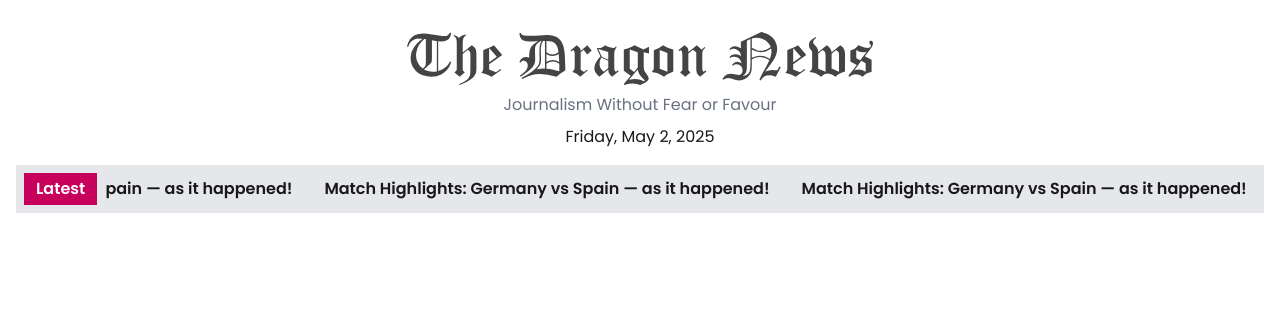
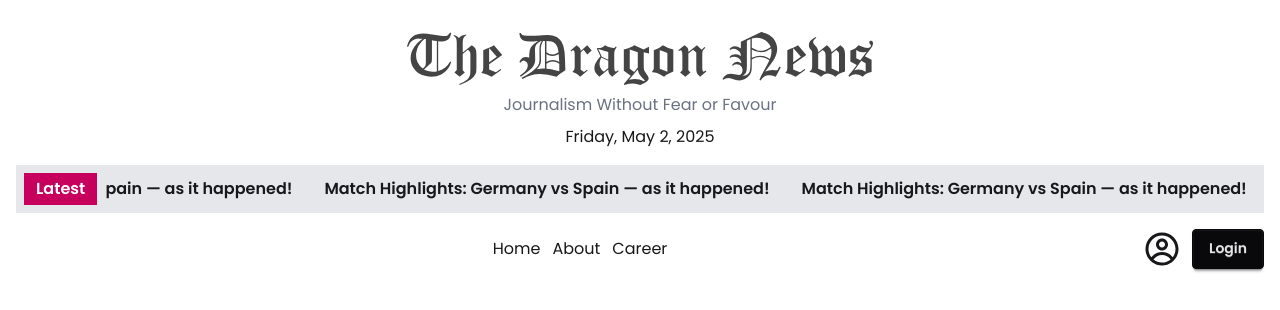
Before and after one commit to abdullahilbaki/Dragon-News, a React (Vite) app: page / in a window 1280 px wide. Shown: the top 310 px of the page. Built offline with nearby package versions, Linux system fonts and the light colour scheme.

Commit message:
added navbar

```diff
--- a/package.json
+++ b/package.json
@@ -16,6 +16,7 @@
     "react": "^19.0.0",
     "react-dom": "^19.0.0",
     "react-fast-marquee": "^1.6.5",
+    "react-icons": "^5.5.0",
     "react-router": "^7.5.3",
     "tailwindcss": "^4.1.5"
   },
--- /dev/null
+++ b/src/components/Navbar.tsx
@@ -0,0 +1,26 @@
+import { NavLink } from "react-router";
+import { CgProfile } from "react-icons/cg";
+
+const Navbar = () => {
+  return (
+    <div className="flex flex-col-reverse sm:flex-row gap-4 items-center justify-between py-4">
+      {/* left empty div */}
+      <div></div>
+
+      {/* middle nav links */}
+      <div className="flex gap-3">
+        <NavLink to={"/"}>Home</NavLink>
+        <NavLink to={"/about"}>About</NavLink>
+        <NavLink to={"/career"}>Career</NavLink>
+      </div>
+
+      {/* right div */}
+      <div className="flex items-center gap-3">
+        <CgProfile className="text-4xl"/>
+        <button className="btn btn-neutral">Login</button>
+      </div>
+    </div>
+  );
+};
+
+export default Navbar;
--- a/src/layouts/HomeLayout.tsx
+++ b/src/layouts/HomeLayout.tsx
@@ -1,6 +1,7 @@
 import { Outlet } from "react-router";
 import Header from "../components/Header";
 import LatestNews from "../components/LatestNews";
+import Navbar from "../components/Navbar";
 
 const homeLayout = () => {
   return (
@@ -8,6 +9,7 @@ const homeLayout = () => {
       <header>
         <Header />
         <LatestNews />
+        <Navbar />
       </header>
       <main>
         <section className="left-nav"></section>
```
Also changed, not shown: 1 other file (tests, documents, lock files or other folders).
